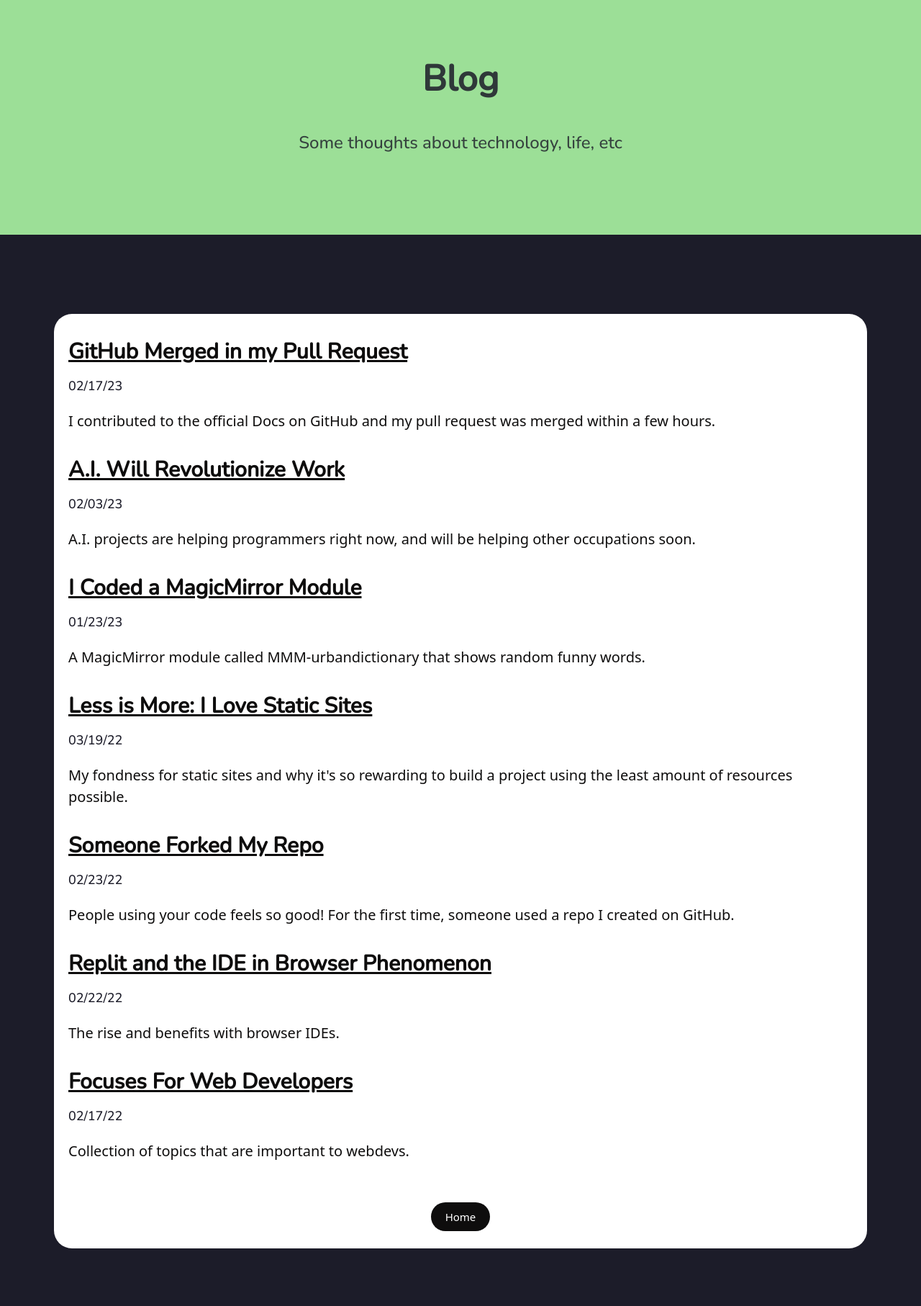
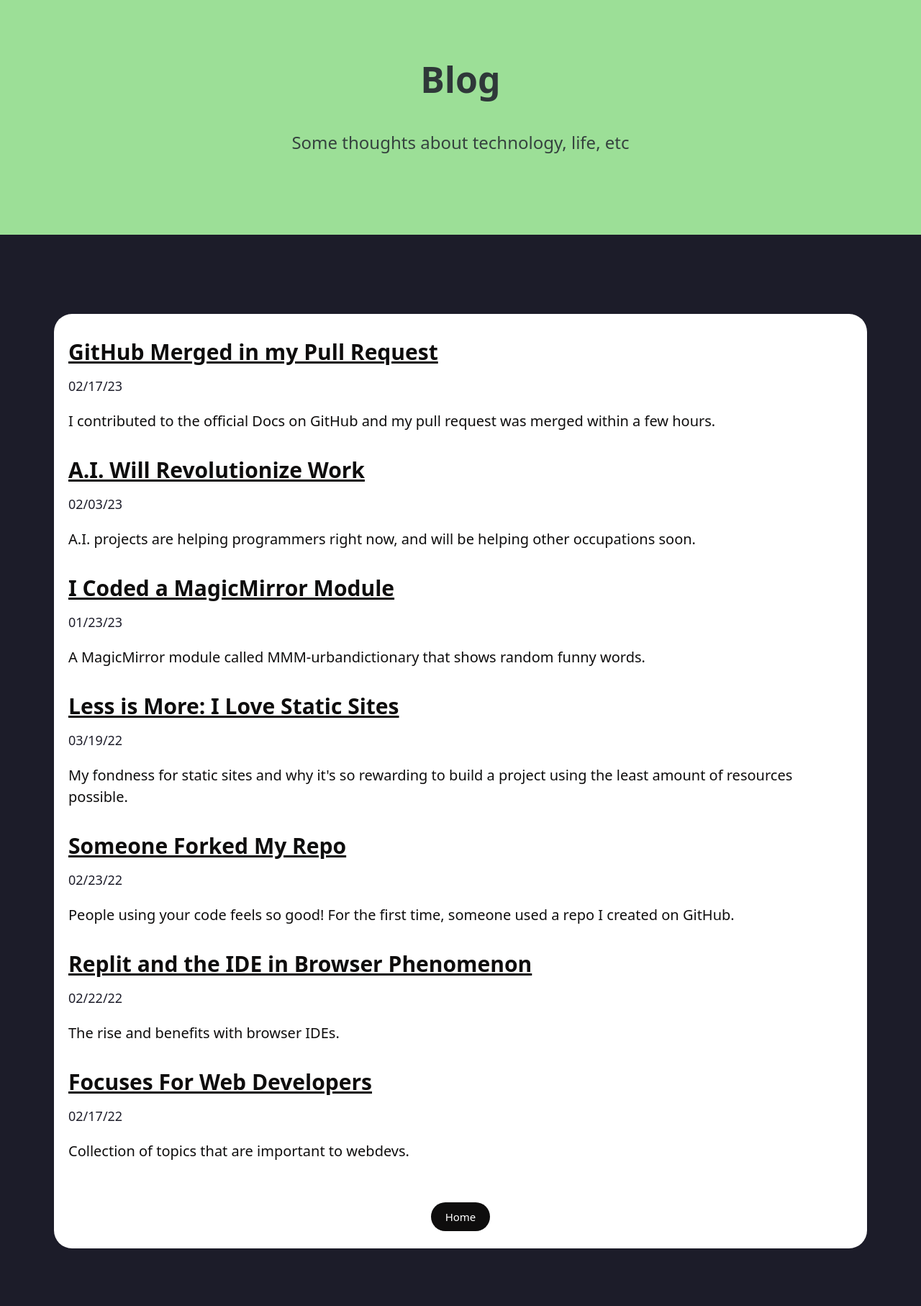
Before and after one commit to leabs/stevenleabo.com, a Jekyll site: the page built from blog.html, in a window 1280 px wide. Shown: the whole page at 72% size. Built offline with Jekyll 4.4.1, drawn with Linux system fonts in a browser that asks for light colours.

Commit message:
change fonts

```diff
--- a/_includes/head.html
+++ b/_includes/head.html
@@ -31,14 +31,7 @@
       color: var(--ctp-mocha-text);
       background: var(--darkest);
     }
-    h1,
-    h2,
-    h3,
-    h4,
-    h5,
-    h6 {
-      font-family: "Nunito", sans-serif;
-    }
+
     p,
     a,
     li {
@@ -98,7 +91,6 @@
     .post-date,
     .headings > :last-child,
     hgroup > :last-child {
-      font-family: "Nunito", sans-serif;
       color: var(--darkest);
     }
     h1,
@@ -122,9 +114,4 @@
   </style>
 
   <link rel="preconnect" href="https://fonts.googleapis.com" />
-  <link rel="preconnect" href="https://fonts.gstatic.com" crossorigin />
-  <link
-    href="https://fonts.googleapis.com/css2?family=Nunito:wght@500&display=swap"
-    rel="stylesheet"
-  />
 </head>
--- a/assets/css/style.css
+++ b/assets/css/style.css
@@ -61,7 +61,6 @@ main {
   font-size: 1.25rem;
   font-weight: 700;
   margin-bottom: 0;
-  font-family: "Nunito", sans-serif;
   margin-bottom: 20px;
 }
 .home-header,
```
